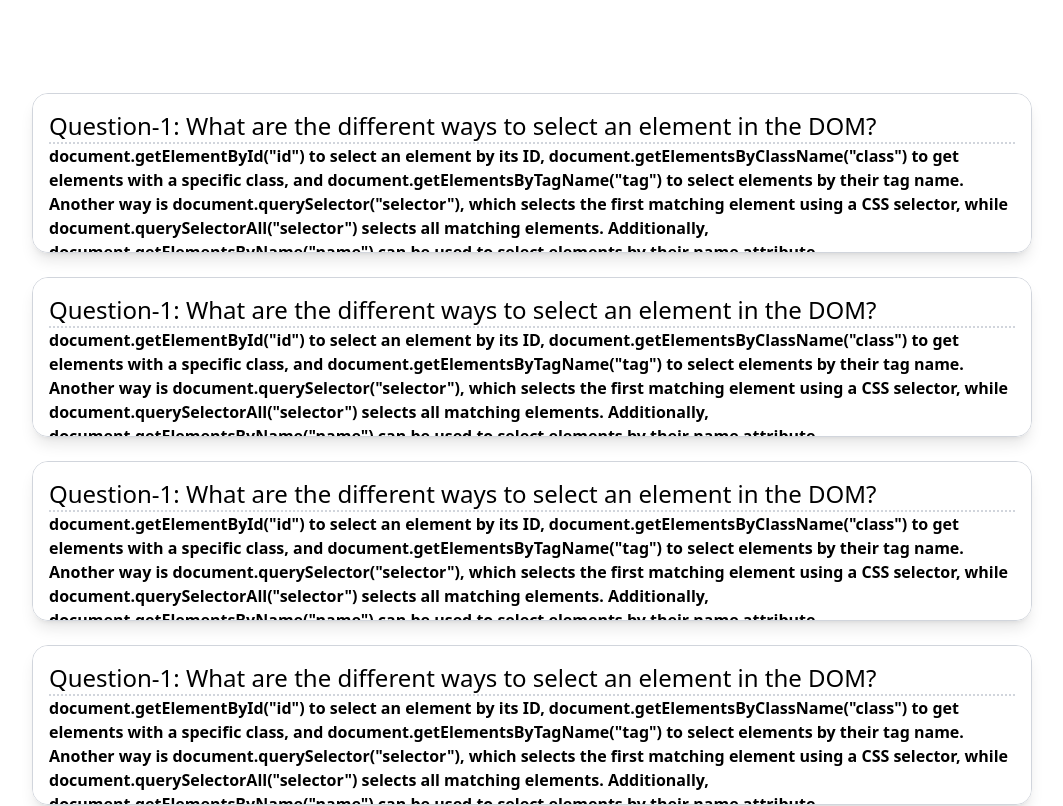
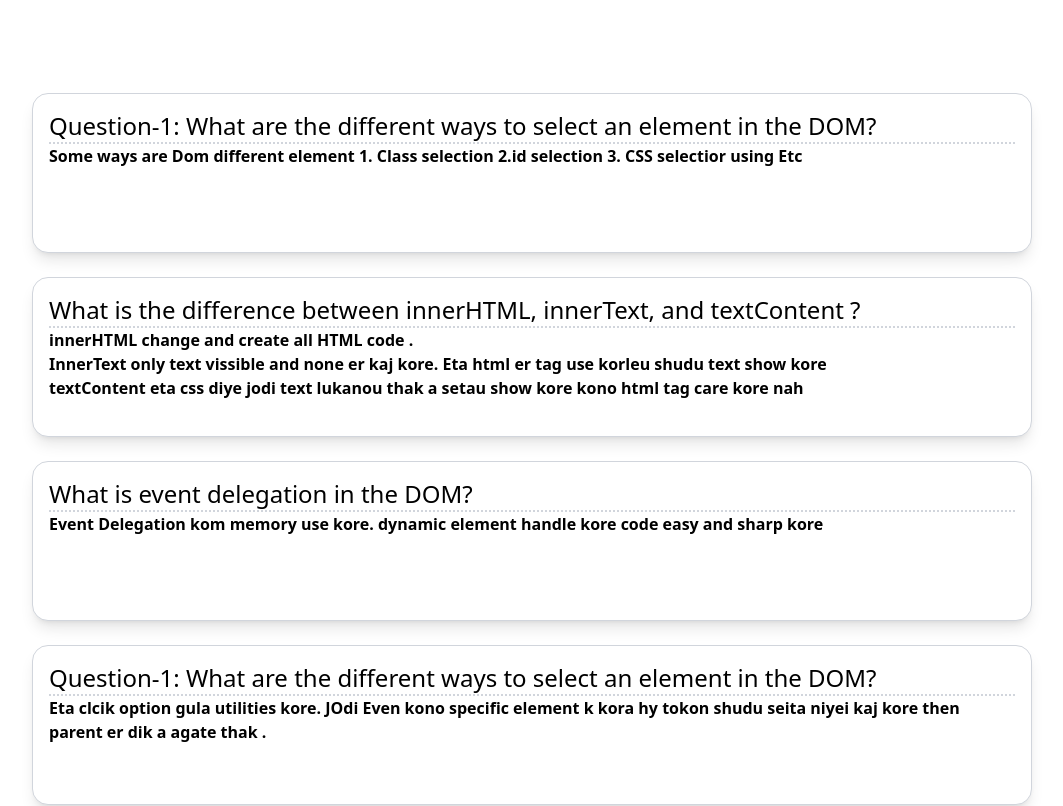
Before and after one commit to MdNiamul/as-dev, a plain HTML site: page question.html in a window 1280 px wide. Shown: the part 155-961 px from the top of the page, without its empty margins (108-1171 px from the left). Drawn offline with nearby package versions, Linux system fonts and the light colour scheme.

Commit message:
6th comment

```diff
--- a/question.html
+++ b/question.html
@@ -27,27 +27,27 @@
         <section class="pr-35 pl-35 pt-18 mb-auto h-screen w-12/12">
             <div class="bg-white border border-gray-300 p-4 shadow-lg my-6 h-40 rounded-2xl overflow-x-auto scrollbar-hidden">
                 <p class="text-black text-2xl border-b-2 border-dotted border-gray-300">Question-1: What are the different ways to select an element in the DOM?</p>
-                <p class="text-black font-semibold">document.getElementById("id") to select an element by its ID, document.getElementsByClassName("class") to get elements with a specific class, and document.getElementsByTagName("tag") to select elements by their tag name. Another way is document.querySelector("selector"), which selects the first matching element using a CSS selector, while document.querySelectorAll("selector") selects all matching elements. Additionally, document.getElementsByName("name") can be used to select elements by their name attribute.</p>
+                <p class="text-black font-semibold">Some ways are Dom different element  1. Class selection 2.id selection 3. CSS selectior using Etc</p>
+            </div>
+
+            <div class="bg-white border border-gray-300 p-4 shadow-lg my-6 h-40 rounded-2xl overflow-x-auto scrollbar-hidden">
+                <p class="text-black text-2xl border-b-2 border-dotted border-gray-300">What is the difference between innerHTML, innerText, and textContent ?</p>
+                <p class="text-black font-semibold">innerHTML change and create all HTML code . <br> InnerText only text vissible and none er kaj kore. Eta html er tag use korleu shudu text show kore <br> textContent eta css diye jodi text lukanou thak a setau show kore kono html tag care kore nah</p>
+            </div>
+
+            <div class="bg-white border border-gray-300 p-4 shadow-lg my-6 h-40 rounded-2xl overflow-x-auto scrollbar-hidden">
+                <p class="text-black text-2xl border-b-2 border-dotted border-gray-300"> What is event delegation in the DOM?</p>
+                <p class="text-black font-semibold">Event Delegation kom memory use kore. dynamic element handle kore code easy and sharp kore</p>
             </div>
 
             <div class="bg-white border border-gray-300 p-4 shadow-lg my-6 h-40 rounded-2xl overflow-x-auto scrollbar-hidden">
                 <p class="text-black text-2xl border-b-2 border-dotted border-gray-300">Question-1: What are the different ways to select an element in the DOM?</p>
-                <p class="text-black font-semibold">document.getElementById("id") to select an element by its ID, document.getElementsByClassName("class") to get elements with a specific class, and document.getElementsByTagName("tag") to select elements by their tag name. Another way is document.querySelector("selector"), which selects the first matching element using a CSS selector, while document.querySelectorAll("selector") selects all matching elements. Additionally, document.getElementsByName("name") can be used to select elements by their name attribute.</p>
+                <p class="text-black font-semibold">Eta clcik option gula utilities kore. JOdi Even kono specific element k kora hy tokon shudu seita niyei kaj kore then parent er dik a agate thak .</p>
             </div>
 
             <div class="bg-white border border-gray-300 p-4 shadow-lg my-6 h-40 rounded-2xl overflow-x-auto scrollbar-hidden">
-                <p class="text-black text-2xl border-b-2 border-dotted border-gray-300">Question-1: What are the different ways to select an element in the DOM?</p>
-                <p class="text-black font-semibold">document.getElementById("id") to select an element by its ID, document.getElementsByClassName("class") to get elements with a specific class, and document.getElementsByTagName("tag") to select elements by their tag name. Another way is document.querySelector("selector"), which selects the first matching element using a CSS selector, while document.querySelectorAll("selector") selects all matching elements. Additionally, document.getElementsByName("name") can be used to select elements by their name attribute.</p>
-            </div>
-
-            <div class="bg-white border border-gray-300 p-4 shadow-lg my-6 h-40 rounded-2xl overflow-x-auto scrollbar-hidden">
-                <p class="text-black text-2xl border-b-2 border-dotted border-gray-300">Question-1: What are the different ways to select an element in the DOM?</p>
-                <p class="text-black font-semibold">document.getElementById("id") to select an element by its ID, document.getElementsByClassName("class") to get elements with a specific class, and document.getElementsByTagName("tag") to select elements by their tag name. Another way is document.querySelector("selector"), which selects the first matching element using a CSS selector, while document.querySelectorAll("selector") selects all matching elements. Additionally, document.getElementsByName("name") can be used to select elements by their name attribute.</p>
-            </div>
-
-            <div class="bg-white border border-gray-300 p-4 shadow-lg my-6 h-40 rounded-2xl overflow-x-auto scrollbar-hidden">
-                <p class="text-black text-2xl border-b-2 border-dotted border-gray-300">Question-1: What are the different ways to select an element in the DOM?</p>
-                <p class="text-black font-semibold">document.getElementById("id") to select an element by its ID, document.getElementsByClassName("class") to get elements with a specific class, and document.getElementsByTagName("tag") to select elements by their tag name. Another way is document.querySelector("selector"), which selects the first matching element using a CSS selector, while document.querySelectorAll("selector") selects all matching elements. Additionally, document.getElementsByName("name") can be used to select elements by their name attribute.</p>
+                <p class="text-black text-2xl border-b-2 border-dotted border-gray-300">How do you create, add, and remove elements using JavaScript?</p>
+                <p class="text-black font-semibold">createElement , document.createElement() <br> appendChild(), append, prepend, insertBefore <br> removeChild and remove</p>
             </div>
 
 
```
